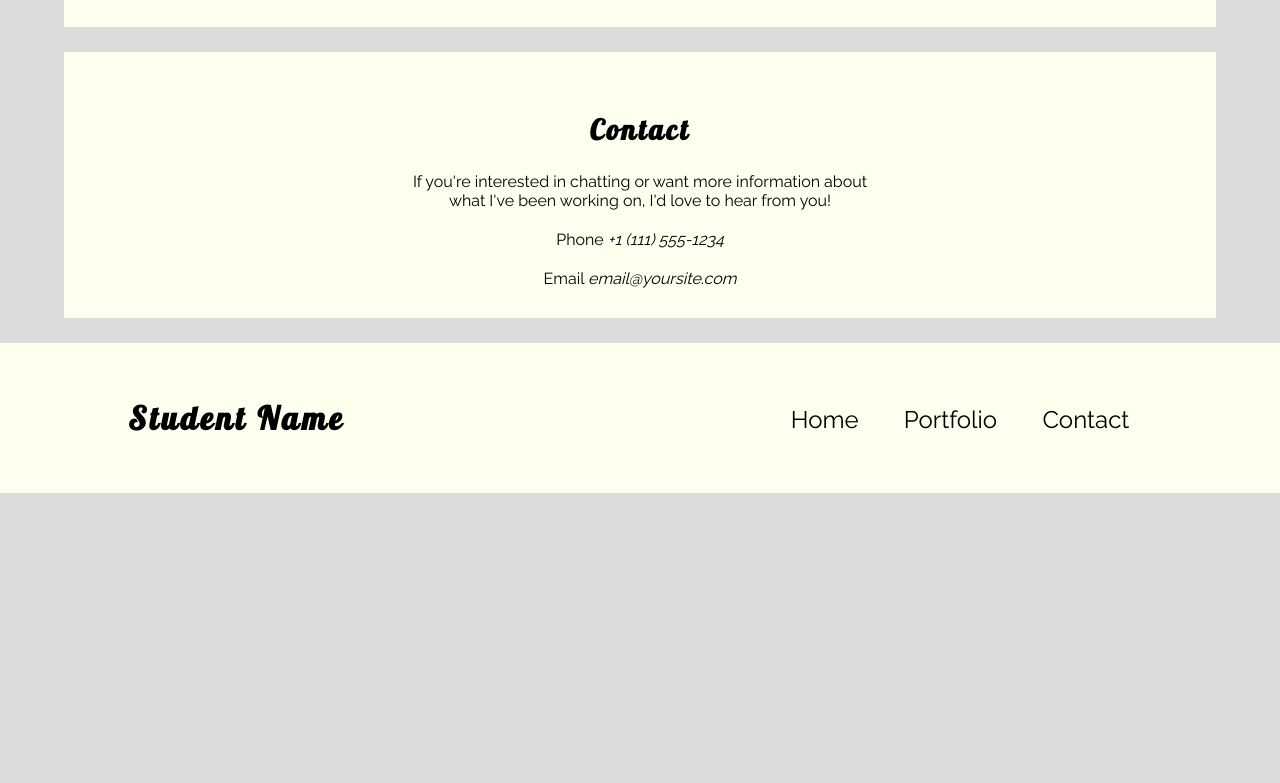
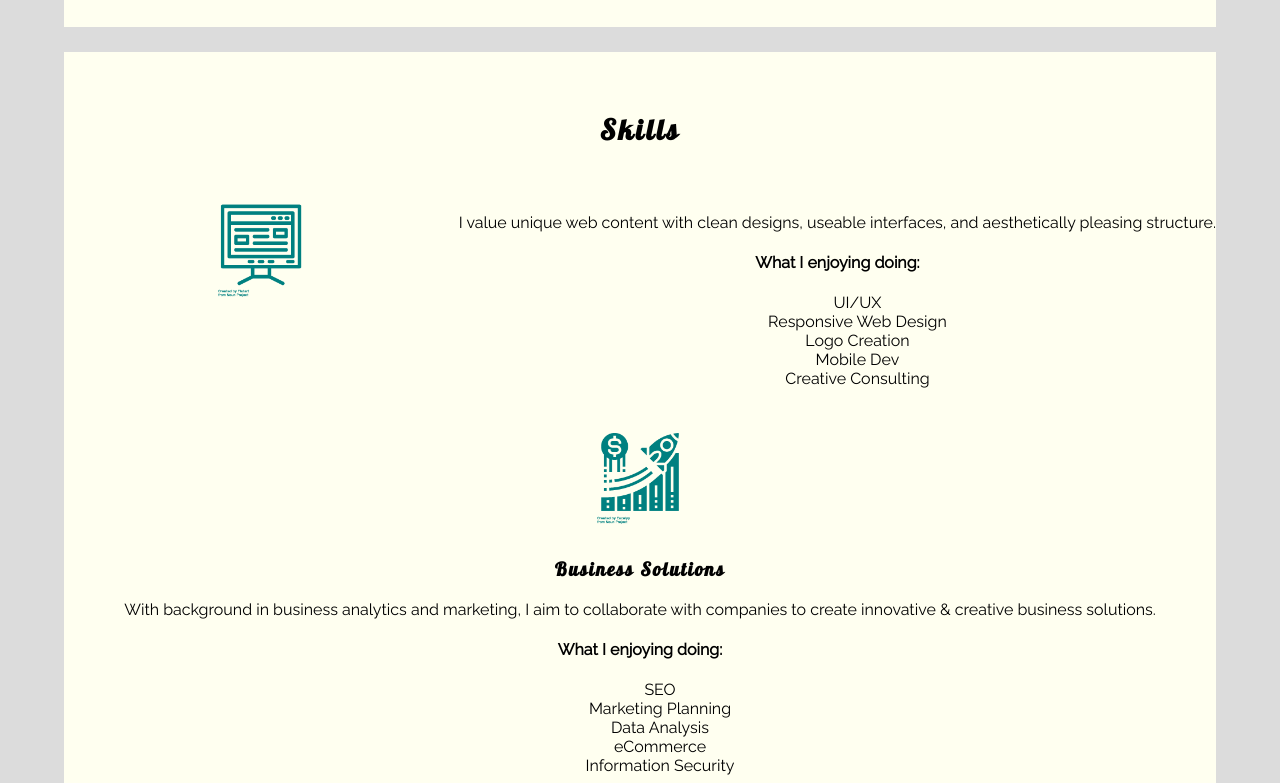
Before and after one commit to ckannawin/td-project-2, a plain HTML site: page index.html in a window 1280 px wide. Shown: the part 1337-2120 px from the top of the page. Before the commit the page ends 1830 px from the top, so only its background shows below. Drawn offline with Linux system fonts and the light colour scheme.

Commit message:
Added Skills Section

```diff
--- a/css/styles.css
+++ b/css/styles.css
@@ -22,6 +22,7 @@ h2 {
     font-size: 1.75em;
     margin: 50px 0;
 }
+
 
 section, footer, nav {
     background-color: #fffff0;
@@ -49,6 +50,7 @@ nav {
 
 h1 {
     font-size: 2em;
+    color: teal;
 }
 nav ul {
     width: 90%;
@@ -83,7 +85,8 @@ header {
 }
 
 #portfolio,
-#contact  {
+#contact,
+#skills  {
     text-align: center;
     width: 90%;
     margin: 25px auto;
@@ -103,6 +106,19 @@ header {
     width: 75%;
     margin: 15px auto;
 }
+#skills{
+    text-align: center;
+}
+#skills ul{
+    list-style-type: none;
+}
+.card-graphic{
+    display: inline-block;
+    text-align: center;
+    height: 100px;
+    width: 100px;
+    margin: 5px auto;
+  }
 #contact p {
     width: 75%;
     margin: 20px auto;
--- a/index.html
+++ b/index.html
@@ -2,7 +2,7 @@
 <html lang="en">
     <head>
         <meta charset="utf-8">
-        <title></title>
+        <title>Student Page</title>
         <meta name="description" content="">
         <meta name="viewport" content="width=device-width, initial-scale=1">
         <link rel="stylesheet" href="css/styles.css">
@@ -14,9 +14,10 @@
         <nav>
             <h1>Student Name</h1>
             <ul>
-            <a href="#home"><li>Home</li></a>
-            <a href="#portfolio"><li>Portfolio</li></a>
-            <a href="#contact"><li>Contact</li></a>
+            <li><a href="#home">Home</a></li>
+            <li><a href="#portfolio">Portfolio</a></li>
+            <li><a href="#skills">Skills</a></li>
+            <li><a href="#contact">Contact</a></li>
             </ul>
         </nav>
 
@@ -62,6 +63,36 @@
                 </div>
             </section>
 
+            <section id="skills">
+                <h2>Skills</h2>
+                <div class="flex">
+                    <img src="images/comp-icon.png" alt="Computer Icon" class="card-graphic"> <!--Image via thenounproject.com-->
+                    <h3Web Design</h3>
+                        <p>I value unique web content with clean designs, useable interfaces, and aesthetically pleasing structure. </p>
+                        <h4>What I enjoying doing:</h4>
+                            <ul class="exp-list">
+                                <li>UI/UX</li>
+                                <li>Responsive Web Design</li>
+                                <li>Logo Creation</li>
+                                <li>Mobile Dev</li>
+                                <li>Creative Consulting</li>
+                            </ul>
+                </div>
+                <div>
+                    <img src="images/business-icon.png" alt="Business Icon" class="card-graphic"> <!--Image via thenounproject.com-->
+                    <h3>Business Solutions</h3>
+                        <p>With background in business analytics and marketing, I aim to collaborate with companies to create innovative &amp; creative business solutions.</p>
+                        <h4>What I enjoying doing:</h4>
+                            <ul>
+                                <li>SEO</li>
+                                <li>Marketing Planning</li>
+                                <li>Data Analysis</li>
+                                <li>eCommerce</li>
+                                <li>Information Security</li>
+                            </ul>
+                    </div>
+            </section>
+
             <section id="contact">
                 <div>
                     <h2>Contact</h2>
@@ -76,9 +107,9 @@
             <h1>Student Name</h1>
             <a href="#home" class="short-footer">Back to Top</a>
             <ul class="long-footer">
-                <a href="#home"><li>Home</li></a>
-                <a href="#portfolio"><li>Portfolio</li></a>
-                <a href="#contact"><li>Contact</li></a>
+                <li><a href="#home">Home</a> </li>
+                <li><a href="#portfolio">Portfolio</a> </li>
+                <li><a href="#contact">Contact</a></li>
                 </ul>
         </footer>
 
```
Also changed, not shown: images/business-icon.png (added), images/comp-icon.png (added).
